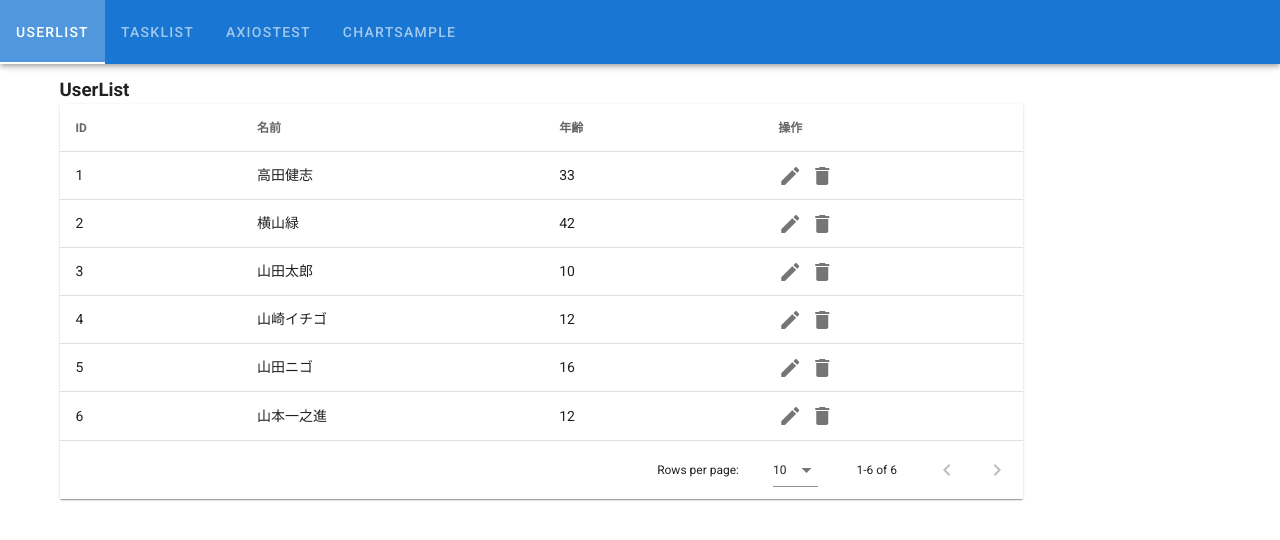
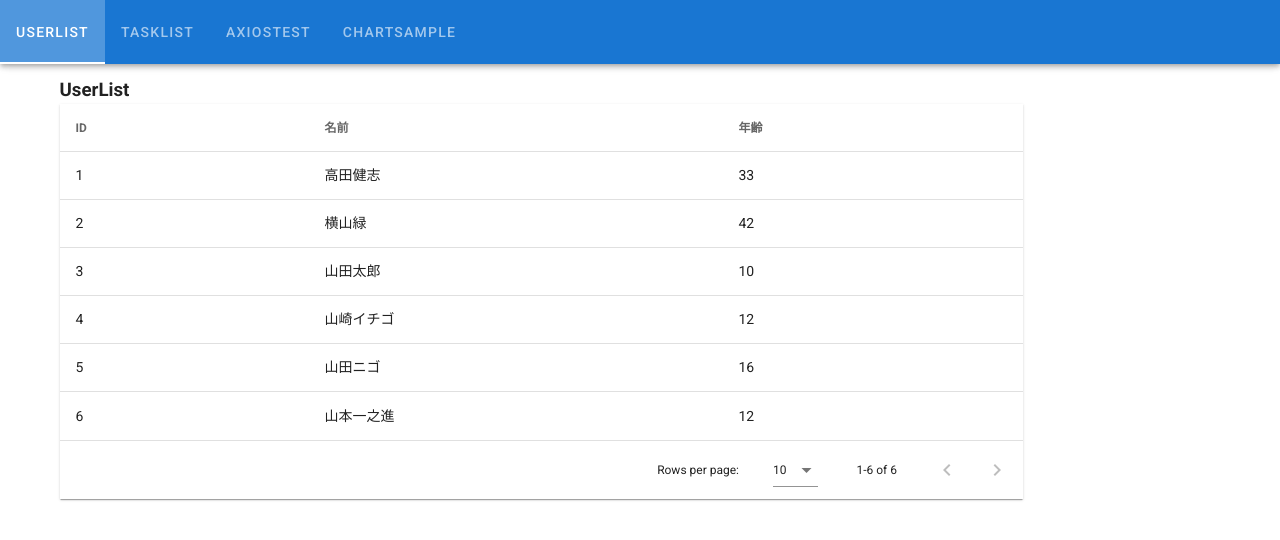
Before and after one commit to subretu/vue-sample-project, a Vue app in the folder frontend/: page /userlist in a window 1280 px wide. Shown: the top 540 px of the page. Built offline with nearby package versions, Linux system fonts and the light colour scheme.

Commit message:
ボタンを削除

```diff
--- a/frontend/src/views/UserList.vue
+++ b/frontend/src/views/UserList.vue
@@ -4,27 +4,16 @@
     <v-row>
       <v-col cols="10">
         <v-sheet color="white" elevation="1">
-          <v-data-table :headers="headers" :items="items">
-            <template v-slot:[`item.actions`]="{ item }">
-              <v-icon class="mr-2" @click="editItem(item)"> mdi-pencil </v-icon>
-              <v-icon @click="onClickDelete(item)"> mdi-delete </v-icon>
-            </template>
-          </v-data-table>
+          <v-data-table :headers="headers" :items="items"> </v-data-table>
         </v-sheet>
       </v-col>
     </v-row>
-    <!-- 削除ダイアログ -->
-    <DeleteDialog ref="deleteDialog" />
   </v-container>
 </template>
 
 <script>
-import DeleteDialog from "../components/DeleteDialog.vue";
 export default {
   name: "UserList",
-  components: {
-    DeleteDialog,
-  },
   data() {
     return {
       headers: [
@@ -39,10 +28,6 @@ export default {
         {
           text: "年齢",
           value: "age",
-        },
-        {
-          text: "操作",
-          value: "actions",
         },
       ],
       items: [
@@ -79,11 +64,5 @@ export default {
       ],
     };
   },
-  methods: {
-    /** 削除ボタンがクリックされたとき */
-    onClickDelete(item) {
-      this.$refs.deleteDialog.open(item);
-    },
-  },
 };
 </script>
```
